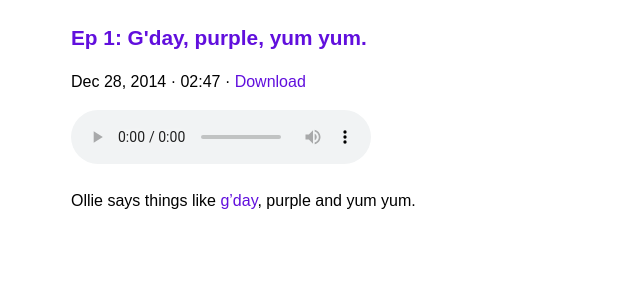
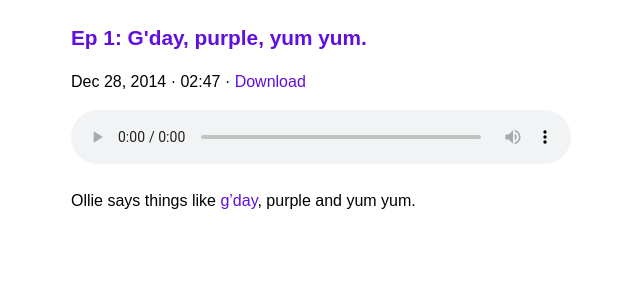
Before and after one commit to andytlr/ollie-talking-shit, a Jekyll site: the page built from index.html, in a window 1280 px wide. Shown: the part 766-1066 px from the top of the page, without its empty margins (319-959 px from the left). Built offline with Jekyll 4.4.1, drawn with Linux system fonts in a browser that asks for light colours; before the commit the page ends 1043 px from its top, so only the background shows below that.

Commit message:
Player width and post padding.

```diff
--- a/css/main.scss
+++ b/css/main.scss
@@ -11,6 +11,10 @@
   line-height: 1.6;
   margin: 0;
   padding: 0;
+}
+
+audio {
+  width: 100%;
 }
 
 .title {
@@ -51,6 +55,7 @@
 .post {
   margin-top: 5%;
   margin-bottom: 5%;
+  padding-bottom: 5%;
 }
 
 .nav {
```
